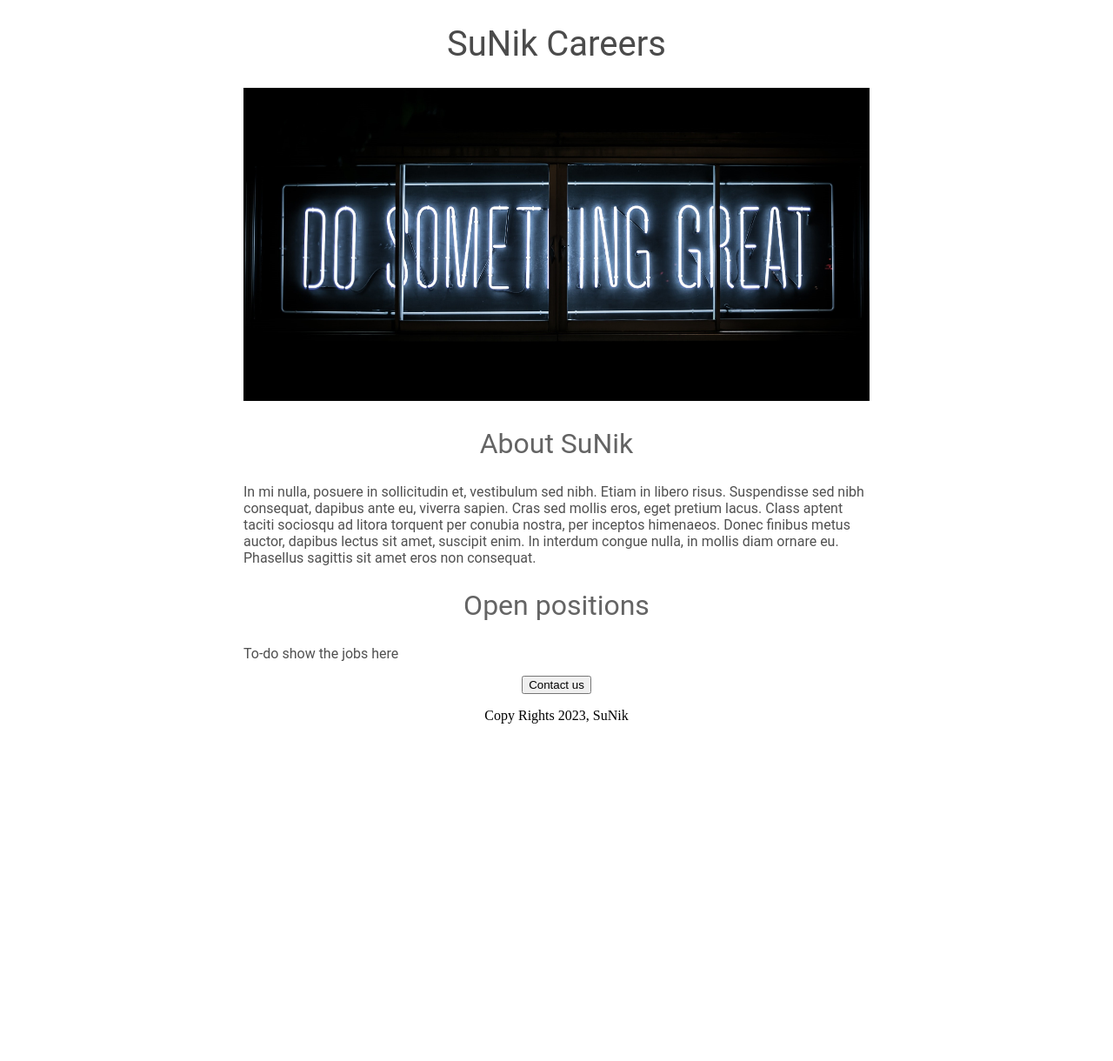
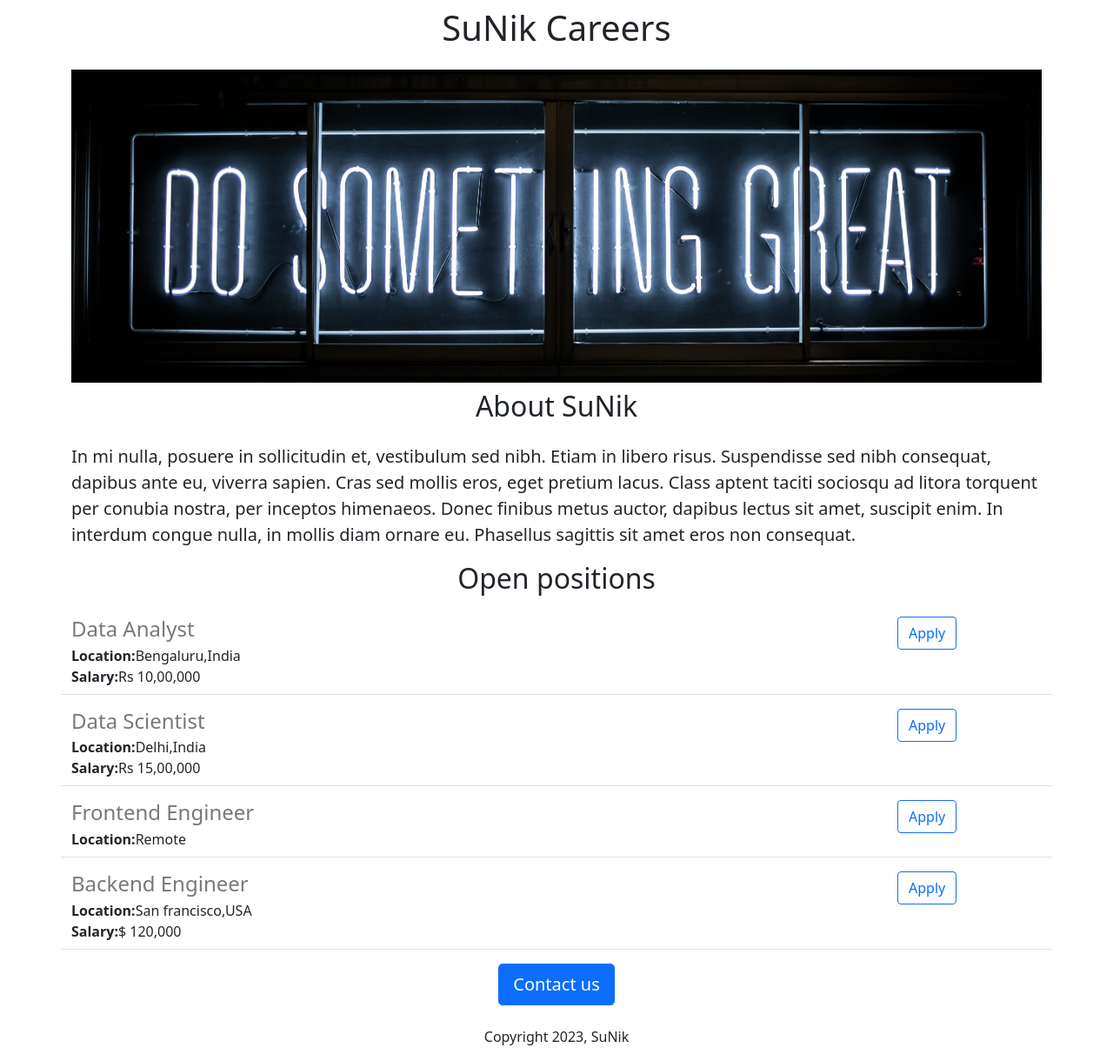
Before and after one commit to nikshitham/sunik-careers-website, a Flask app: page / in a window 1280 px wide. Shown: the whole page at 87% size. Before the commit the page ends 832 px from the top, so only its background shows below. Run offline with Flask 2, Linux system fonts and the light colour scheme.

Commit message:
Added dynamic data & API route

```diff
--- a/app.py
+++ b/app.py
@@ -1,10 +1,42 @@
-from flask import Flask, render_template
+from flask import Flask, render_template, jsonify
 
 app = Flask(__name__)
 
+JOBS = [
+  {
+    'id': 1,
+    'title': 'Data Analyst',
+    'location': 'Bengaluru,India',
+    'salary': 'Rs 10,00,000'
+  },
+  {
+    'id': 2,
+    'title': 'Data Scientist',
+    'location': 'Delhi,India',
+    'salary': 'Rs 15,00,000'
+  },
+  {
+    'id': 3,
+    'title': 'Frontend Engineer',
+    'location': 'Remote',
+  },
+  {
+    'id': 4,
+    'title': 'Backend Engineer',
+    'location': 'San francisco,USA',
+    'salary': '$ 120,000'
+  }
+]
+
 @app.route("/")
-def hello_world():
-    return render_template('home.html')
+def hello_Sunik():
+    return render_template('home.html',
+                          jobs=JOBS,
+                          company_name='SuNik')
+
+@app.route("/api/jobs")
+def hello_list_jobs():
+      return jsonify(JOBS)
 
 if __name__ == "__main__":
   app.run(host='0.0.0.0', debug=True)
--- a/templates/home.html
+++ b/templates/home.html
@@ -2,54 +2,35 @@
 <html>
   <head>
     <title>SuNik Career page</title>
+    <meta charset="utf-8">
+    <meta name="viewport" content="width=device-width, initial-scale=1">
+   <link href="https://cdn.jsdelivr.net/npm/bootstrap@5.0.2/dist/css/bootstrap.min.css" rel="stylesheet" integrity="sha384-EVSTQN3/azprG1Anm3QDgpJLIm9Nao0Yz1ztcQTwFspd3yD65VohhpuuCOmLASjC" crossorigin="anonymous">
     <style>
-      h1 {
-        font-size: 40px;
-        font-family: Roboto;
-        font-weight: normal;
-        color: rgb(75, 75, 75);
-        text-align: center;
-      }
-
       #banner {
+        height: 360px;
         width: 100%;
-        height: 360px;
         object-fit: cover;
       }
+    </style>
+    </head>
 
-      h2 {
-        font-family: Roboto;
-        font-size: 32px;
-        color: rgb(100,100, 100);
-        text-align: center;
-        font-weight: normal;
-      }
-
-      .bodytext {
-        font-family: Roboto;
-        color: rgb(80,80, 80);
-      }
-
-      #container {
-        max-width: 720px;
-        margin: 0 auto;
-      }
-
-    </style>
-  </head>
   <body>
-    <div id="container">
-    <h1>SuNik Careers</h1>
-    <img id="banner" src="https://sunik-careers-website.nikshitham.repl.co/static/newbanner.jpeg" height="320">
-    <h2>About SuNik</h2>
-    <p class="bodytext">
+    <div class="container">
+    <h1 class="text-center mt-2 mb-4"> {{company_name}} Careers</h1>
+    <img class="img-fluid" id="banner" src="https://sunik-careers-website.nikshitham.repl.co/static/newbanner.jpeg">
+    <h2 class="text-center mt-2 mb-4">About SuNik</h2>
+    <p class="lead">
       In mi nulla, posuere in sollicitudin et, vestibulum sed nibh. Etiam in libero risus. Suspendisse sed nibh consequat, dapibus ante eu, viverra sapien. Cras sed mollis eros, eget pretium lacus. Class aptent taciti sociosqu ad litora torquent per conubia nostra, per inceptos himenaeos. Donec finibus metus auctor, dapibus lectus sit amet, suscipit enim. In interdum congue nulla, in mollis diam ornare eu. Phasellus sagittis sit amet eros non consequat.
     </p>
-    <h2>Open positions</h2>
-    <p class="bodytext">To-do show the jobs here</p>
-      <div style="text-align: center">
-    <button>Contact us</button>
-        <p>Copy Rights 2023, SuNik</p>
+    <h2 class="text-center mt-2 mb-4">Open positions</h2>
+    <div>
+      {% for job in jobs %}
+      {% include 'jobitem.html' %}
+      {% endfor %}
+      </div>
+      <div class="text-center">
+    <button class="btn btn-primary btn-lg">Contact us</button>
+        <p class="mt-4">Copyright 2023, SuNik</p>
       </div>
       </div>
   </body>
--- /dev/null
+++ b/templates/jobitem.html
@@ -0,0 +1,18 @@
+ <div class="border-bottom row" style="margin-bottom: 16px; padding-bottom:8px;">
+         <div class="col-10">
+          <h4 style="color: rgb(120, 120, 120); margin-bottom:4px;">
+           {{job['title']}}
+          </h4>
+          <div>
+           <b>Location:</b>{{job['location']}}
+          </div>
+          {% if 'salary' in job%}
+          <div>
+            <b>Salary:</b>{{job['salary']}}
+          </div>
+          {% endif %}
+         </div>
+   <div class="col-2">
+   <button type="button" class="btn btn-outline-primary">Apply</button>
+   </div>
+</div>
```
